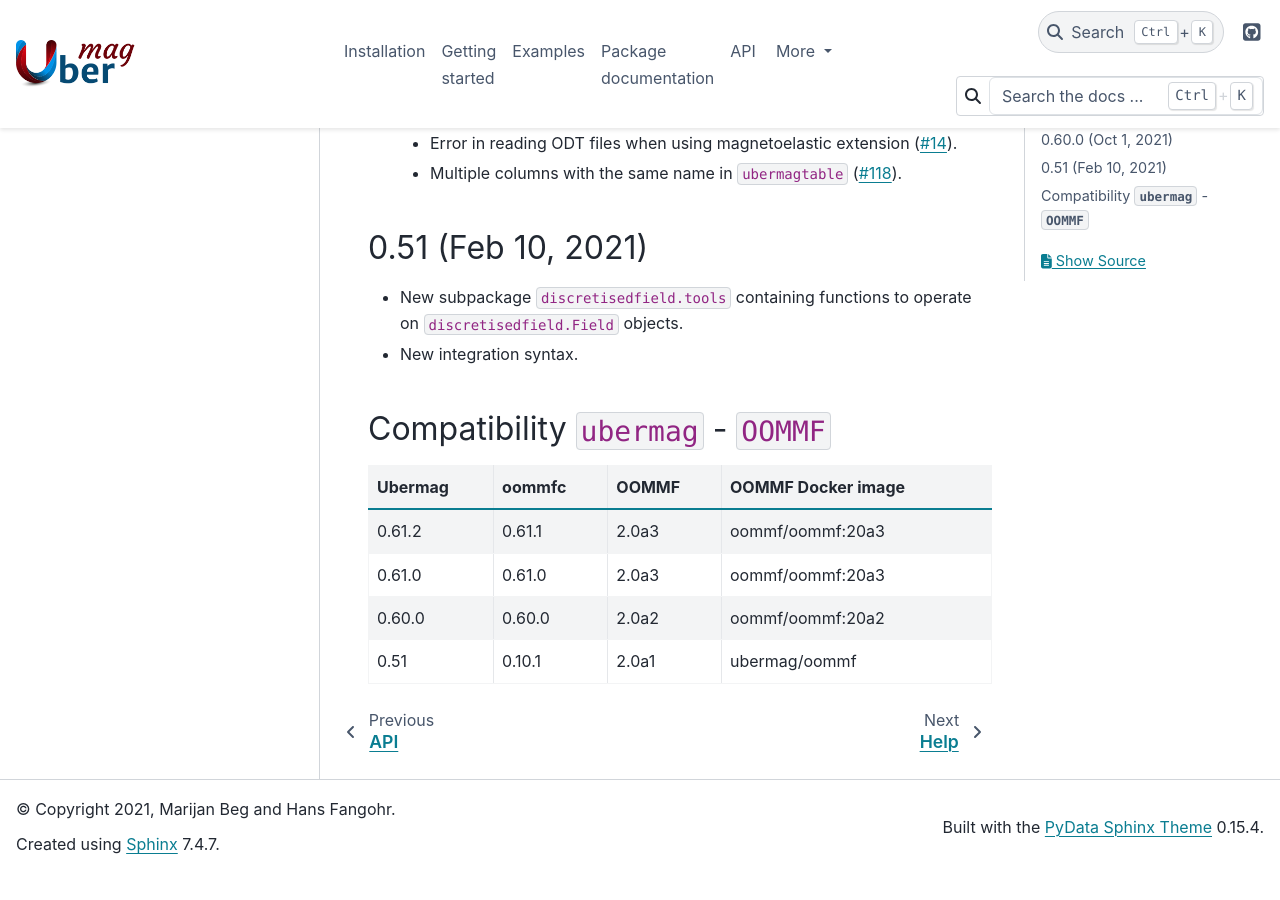
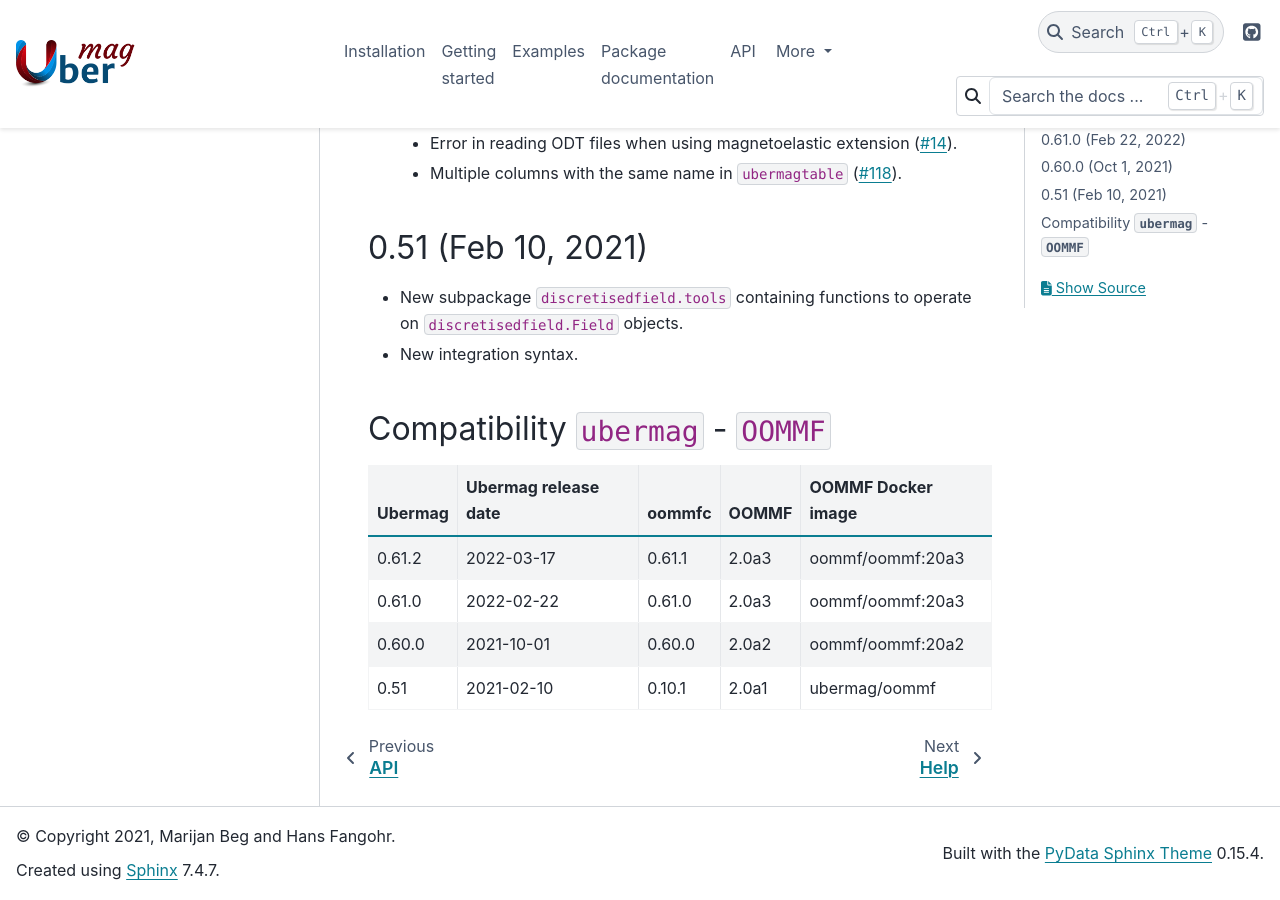
Before and after one commit to ubermag/ubermag.github.io, a Sphinx documentation site: the page built from source/changelog.rst, in a window 1280 px wide and 900 px high, scrolled down 4430 px. Built offline with Sphinx 7.4.7 and the PyData theme 0.15.4, drawn with Linux system fonts in a browser that asks for light colours; pages that are not in the unit, such as notebooks, are missing from menus; before the commit the page ends 5303 px from its top, so only the background shows below that.

Commit message:
Add ubermag release date to ubermag oommf compatibility table

```diff
--- a/source/changelog.rst
+++ b/source/changelog.rst
@@ -200,14 +200,14 @@
 Compatibility ``ubermag`` - ``OOMMF``
 ======================================
 
-+---------+--------+-------+--------------------+
-| Ubermag | oommfc | OOMMF | OOMMF Docker image |
-+=========+========+=======+====================+
-| 0.61.2  | 0.61.1 | 2.0a3 | oommf/oommf:20a3   |
-+---------+--------+-------+--------------------+
-| 0.61.0  | 0.61.0 | 2.0a3 | oommf/oommf:20a3   |
-+---------+--------+-------+--------------------+
-| 0.60.0  | 0.60.0 | 2.0a2 | oommf/oommf:20a2   |
-+---------+--------+-------+--------------------+
-| 0.51    | 0.10.1 | 2.0a1 | ubermag/oommf      |
-+---------+--------+-------+--------------------+
++---------+----------------------+--------+-------+--------------------+
+| Ubermag | Ubermag release date | oommfc | OOMMF | OOMMF Docker image |
++=========+======================+========+=======+====================+
+| 0.61.2  | 2022-03-17           | 0.61.1 | 2.0a3 | oommf/oommf:20a3   |
++---------+----------------------+--------+-------+--------------------+
+| 0.61.0  | 2022-02-22           | 0.61.0 | 2.0a3 | oommf/oommf:20a3   |
++---------+----------------------+--------+-------+--------------------+
+| 0.60.0  | 2021-10-01           | 0.60.0 | 2.0a2 | oommf/oommf:20a2   |
++---------+----------------------+--------+-------+--------------------+
+| 0.51    | 2021-02-10           | 0.10.1 | 2.0a1 | ubermag/oommf      |
++---------+----------------------+--------+-------+--------------------+
```
